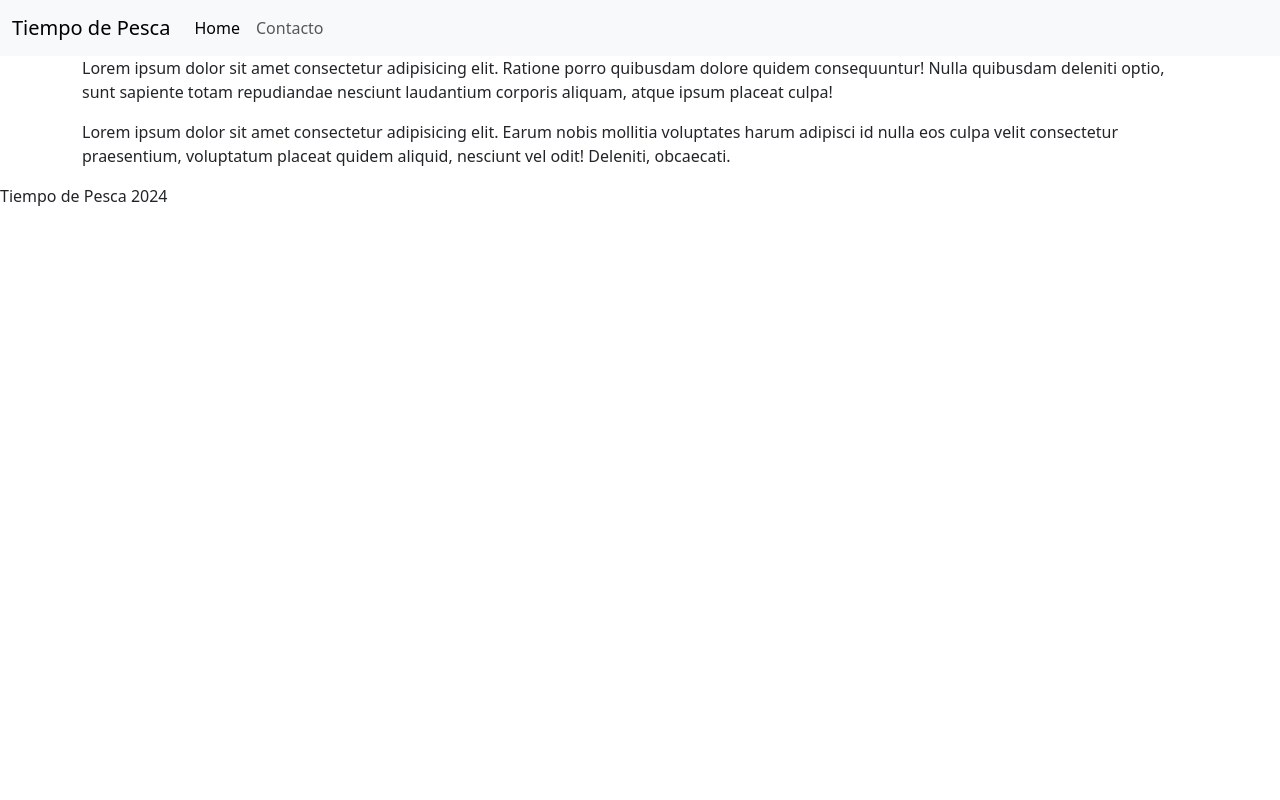
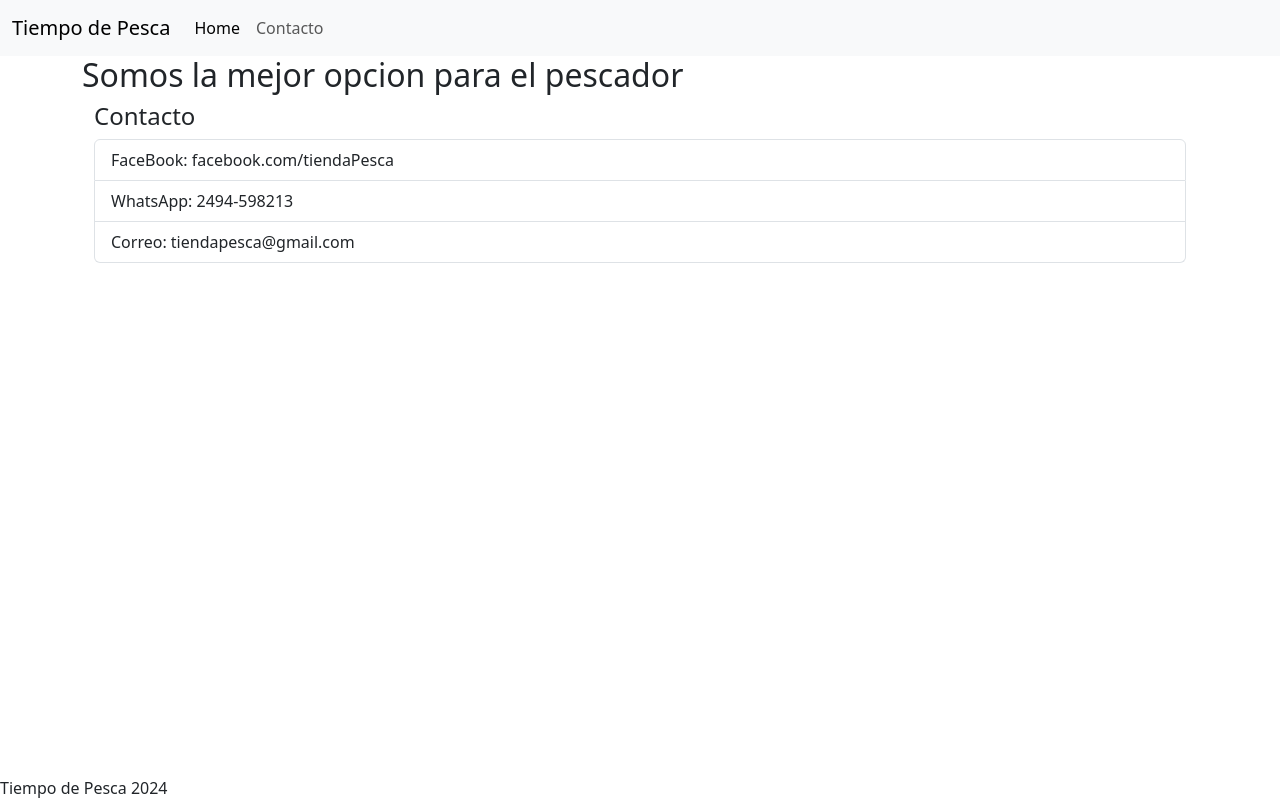
Before and after one commit to santiagoLandi/CarroCompras-ANGULAR, an Angular app: page /about in a window 1280 px wide. Built offline with nearby package versions, Linux system fonts and the light colour scheme.

Commit message:
redacion de archivo .README

```diff
--- a/package.json
+++ b/package.json
@@ -18,6 +18,7 @@
     "@angular/platform-browser": "^18.0.0",
     "@angular/platform-browser-dynamic": "^18.0.0",
     "@angular/router": "^18.0.0",
+    "@fortawesome/fontawesome-free": "^6.5.2",
     "rxjs": "~7.8.0",
     "tslib": "^2.3.0",
     "zone.js": "~0.14.3"
--- a/src/app/app.component.html
+++ b/src/app/app.component.html
@@ -1,4 +1,9 @@
-
+<head>
+  <script defer src="/your-path-to-fontawesome/js/brands.js"></script>
+  <script defer src="/your-path-to-fontawesome/js/solid.js"></script>
+  <script defer src="/your-path-to-fontawesome/js/fontawesome.js"></script>
+</head>
+<body>
     <nav class="navbar navbar-expand-lg bg-body-tertiary">
       <div class="container-fluid">
         <a class="navbar-brand" href="#">{{title}}</a>
@@ -21,5 +26,7 @@
     <div class="container">
     <router-outlet></router-outlet>
     </div>
-
+    <div class="fixed-bottom">
       <footer>{{title}} 2024</footer>
+    </div>
+</body>
--- a/src/app/pesca-about/pesca-about.component.html
+++ b/src/app/pesca-about/pesca-about.component.html
@@ -1,2 +1,14 @@
-<p>Lorem ipsum dolor sit amet consectetur adipisicing elit. Ratione porro quibusdam dolore quidem consequuntur! Nulla quibusdam deleniti optio, sunt sapiente totam repudiandae nesciunt laudantium corporis aliquam, atque ipsum placeat culpa!</p>
-<p>Lorem ipsum dolor sit amet consectetur adipisicing elit. Earum nobis mollitia voluptates harum adipisci id nulla eos culpa velit consectetur praesentium, voluptatum placeat quidem aliquid, nesciunt vel odit! Deleniti, obcaecati.</p>
+<h2>Somos la mejor opcion para el pescador</h2>
+<div class="container">
+   <h4>Contacto</h4>
+   <div>
+      <div class="lista">
+         <ul class="list-group">
+            <li class="list-group-item">FaceBook: facebook.com/tiendaPesca</li>
+            <li class="list-group-item">WhatsApp: 2494-598213</li>
+            <li class="list-group-item">Correo: tiendapesca&#64;gmail.com</li>
+          </ul>
+      </div>
+   </div>
+
+</div>
--- a/src/app/pesca-about/pesca-about.component.scss
+++ b/src/app/pesca-about/pesca-about.component.scss
@@ -0,0 +1,4 @@
+container{
+    display: grid; /* Centra tanto horizontal como verticalmente */
+    height: 100vh;
+}
```
Also changed, not shown: 2 other files (tests, documents, lock files or other folders). Lines whose indentation alone changed are shown as unchanged.
